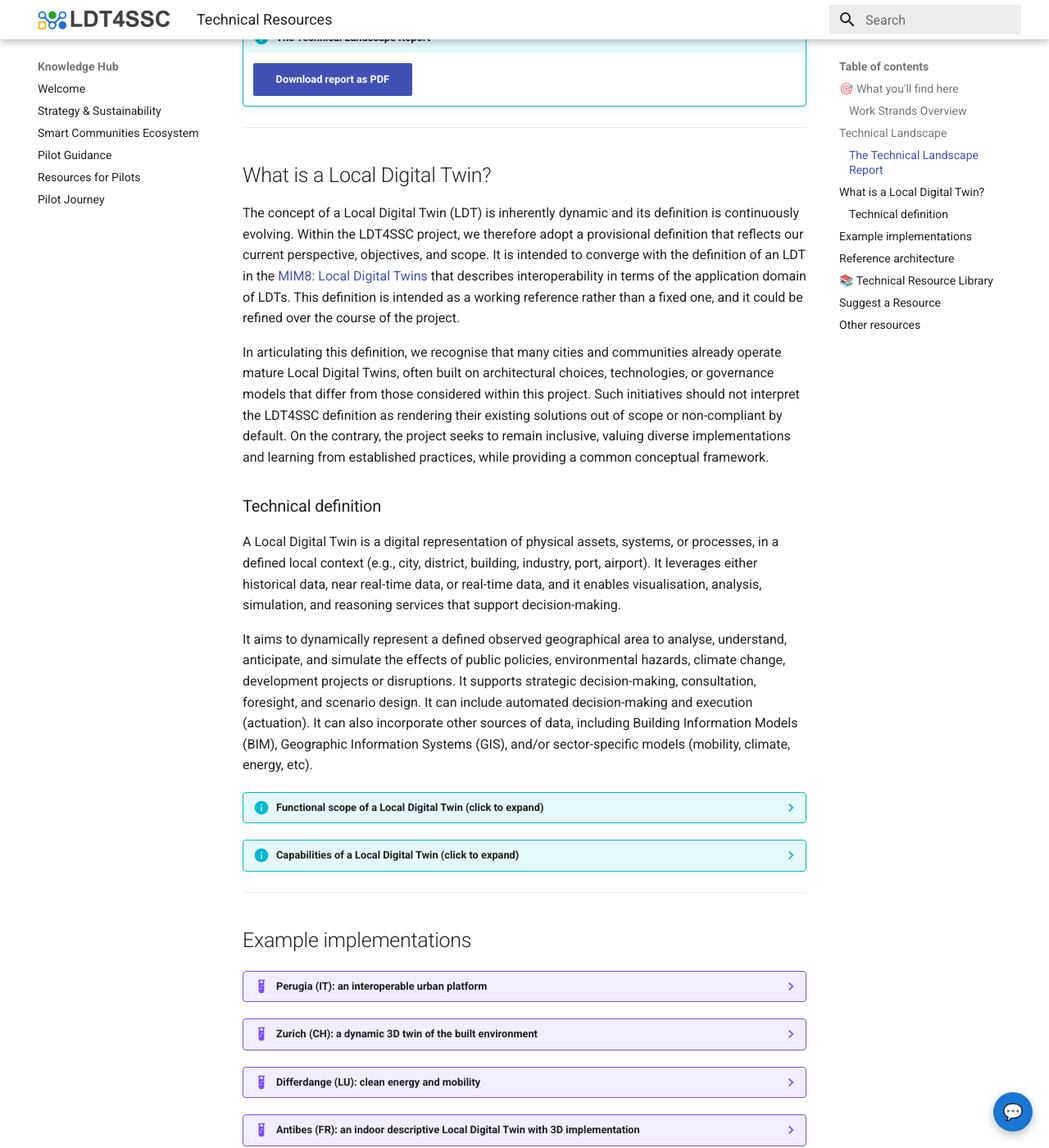
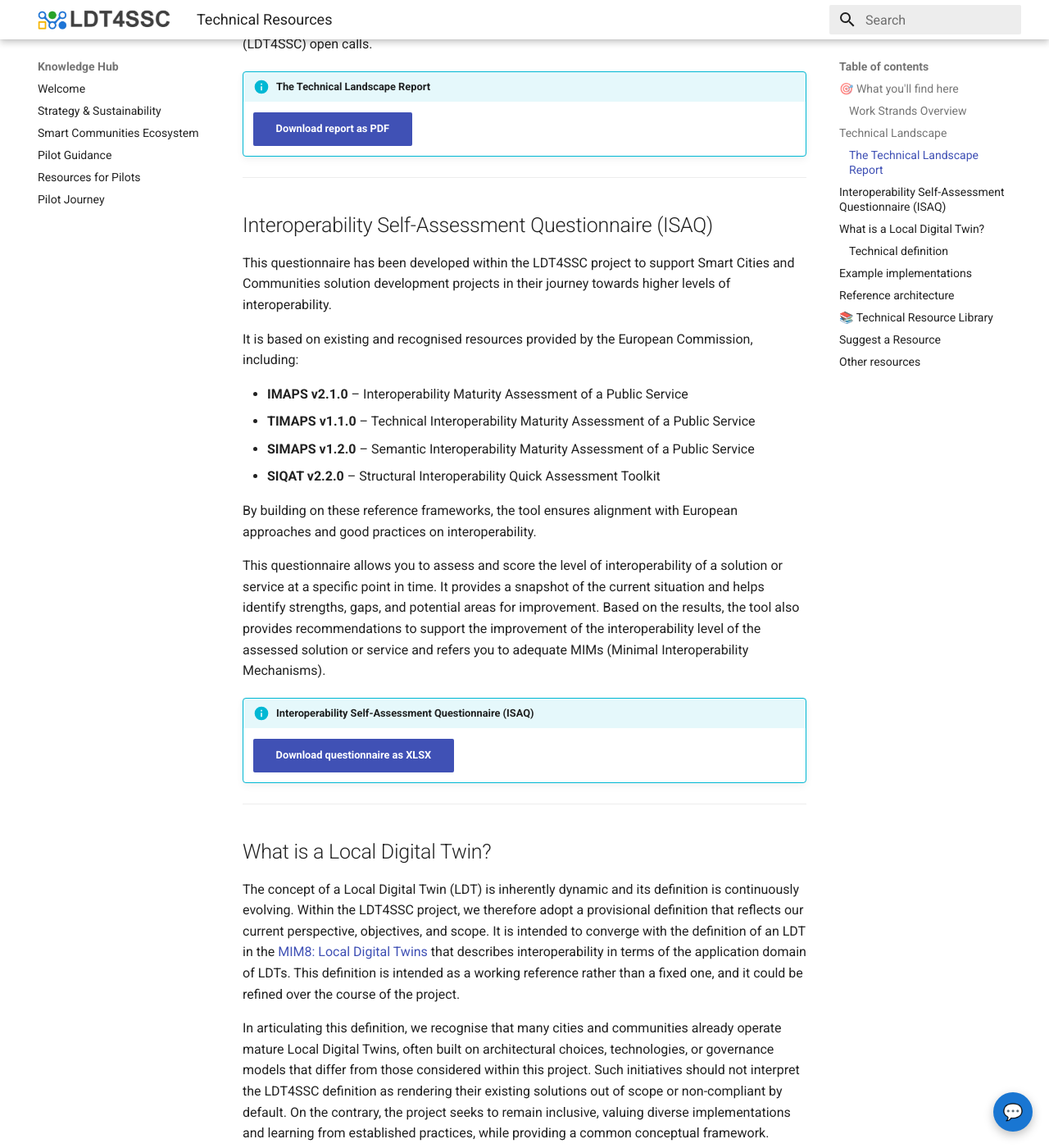
Before and after one commit to ldt4ssc/ldt4ssc.github.io, an MkDocs documentation site: the page built from docs/resources_content/tech_resources.md, in a window 1280 px wide and 1400 px high, scrolled down 1691 px. Shown: the whole window at 82% size. Built offline with MkDocs 1.6.1 and Material for MkDocs 9.7.7, drawn with Linux system fonts in a browser that asks for light colours; some of the changed text lies outside the part shown.

Commit message:
add: isaq

```diff
--- a/docs/resources_content/tech_resources.md
+++ b/docs/resources_content/tech_resources.md
@@ -2,6 +2,7 @@
 
 !!! tip "On this page"
     - [Technical Landscape](#technical-landscape) - Understanding the ecosystem
+    - [Interoperability Self-Assessment Questionnaire (ISAQ)](#interoperability-self-assessment-questionnaire-isaq) - Assess your interoperability level
     - [What is a Local Digital Twin?](#what-is-a-local-digital-twin) - Core concepts
     - [Example Implementations](#example-implementations) - See LDTs in action
     - [Reference Architecture](#reference-architecture) - Technical architecture
@@ -15,6 +16,7 @@ These technical resources offer pilots and community stakeholders a curated over
 
 - 📚 [Technical Resource Library](#technical-resource-library) - Browse standards, tools, protocols and frameworks
 - 📊 [Technical Landscape Report](#the-technical-landscape-report) - Technical overview of ecosystem
+- 📋 [Interoperability Self-Assessment Questionnaire (ISAQ)](#interoperability-self-assessment-questionnaire-isaq) - Assess your interoperability level
 - 🏛️ [Example Implementations](#example-implementations) - Real-world LDT projects
 
 The resources guide you through the LDT ecosystem - from interoperability standards and data space protocols to context brokers, discovery services, and AI toolkits - helping pilots and applicants make informed technical choices across three work strands.
@@ -54,6 +56,26 @@ The Technical Landscape Report focuses on establishing the technical foundations
 
 !!! info "The Technical Landscape Report"
     [Download report as PDF](../assets/PDFs/LDT4SSC_Technical_Landscape_Report_for_Pilots.pdf){ .md-button .md-button--primary }
+
+---
+
+## Interoperability Self-Assessment Questionnaire (ISAQ)
+
+This questionnaire has been developed within the LDT4SSC project to support Smart Cities and Communities solution development projects in their journey towards higher levels of interoperability.
+
+It is based on existing and recognised resources provided by the European Commission, including:
+
+- **IMAPS v2.1.0** – Interoperability Maturity Assessment of a Public Service
+- **TIMAPS v1.1.0** – Technical Interoperability Maturity Assessment of a Public Service
+- **SIMAPS v1.2.0** – Semantic Interoperability Maturity Assessment of a Public Service
+- **SIQAT v2.2.0** – Structural Interoperability Quick Assessment Toolkit
+
+By building on these reference frameworks, the tool ensures alignment with European approaches and good practices on interoperability.
+
+This questionnaire allows you to assess and score the level of interoperability of a solution or service at a specific point in time. It provides a snapshot of the current situation and helps identify strengths, gaps, and potential areas for improvement. Based on the results, the tool also provides recommendations to support the improvement of the interoperability level of the assessed solution or service and refers you to adequate MIMs (Minimal Interoperability Mechanisms).
+
+!!! info "Interoperability Self-Assessment Questionnaire (ISAQ)"
+    [Download questionnaire as XLSX](/assets/xlss/LDT4SCC_WP3_interop_questionaire_final.xlsx){ .md-button .md-button--primary }
 
 ---
 
```
